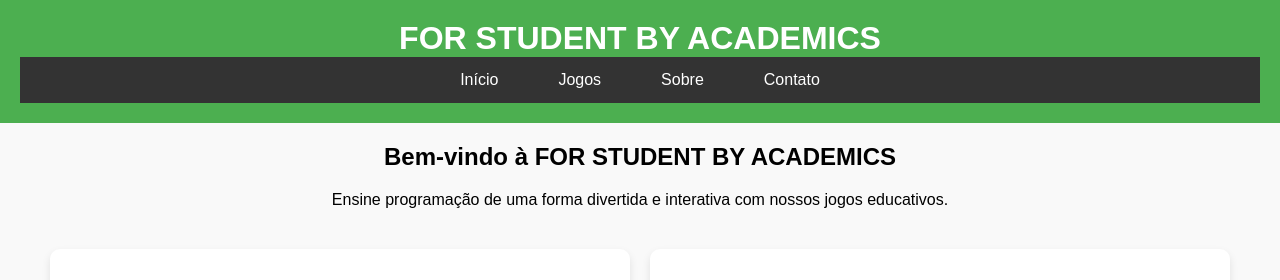
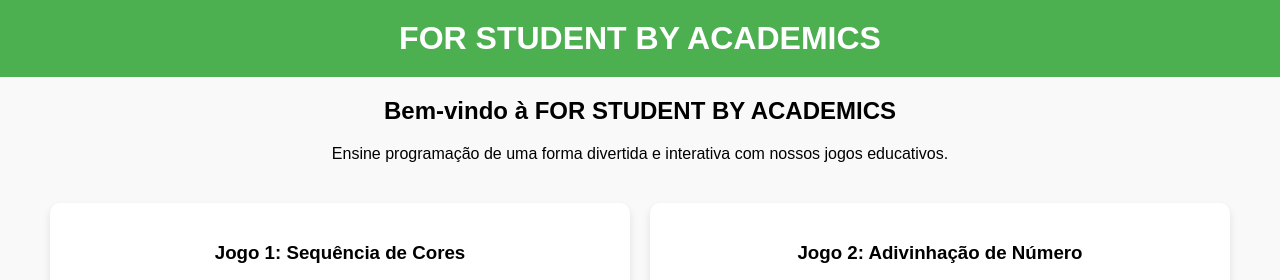
Before and after one commit to gdsbeck/plataforma-educacional-, a website: page index.html in a window 1280 px wide. Shown: the top 280 px of the page. Drawn offline with Linux system fonts and the light colour scheme.

Commit message:
Correção layout

```diff
--- a/index.html
+++ b/index.html
@@ -9,14 +9,6 @@
 <body>
     <header>
         <h1>FOR STUDENT BY ACADEMICS</h1>
-        <nav>
-            <ul>
-                <li><a href="#">Início</a></li>
-                <li><a href="#">Jogos</a></li>
-                <li><a href="#">Sobre</a></li>
-                <li><a href="#">Contato</a></li>
-            </ul>
-        </nav>
     </header>
     <main>
         <section class="intro">
```
Also changed, not shown: images/colors.png (added).
